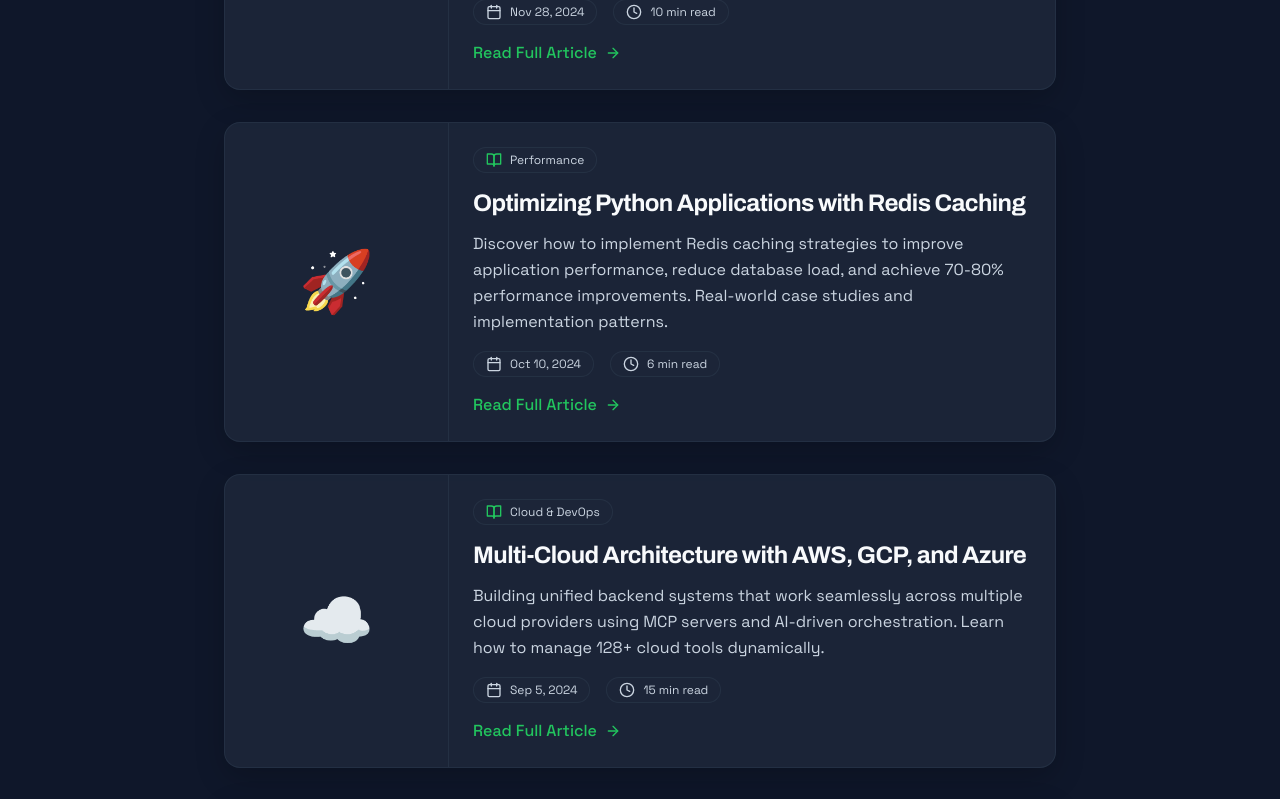
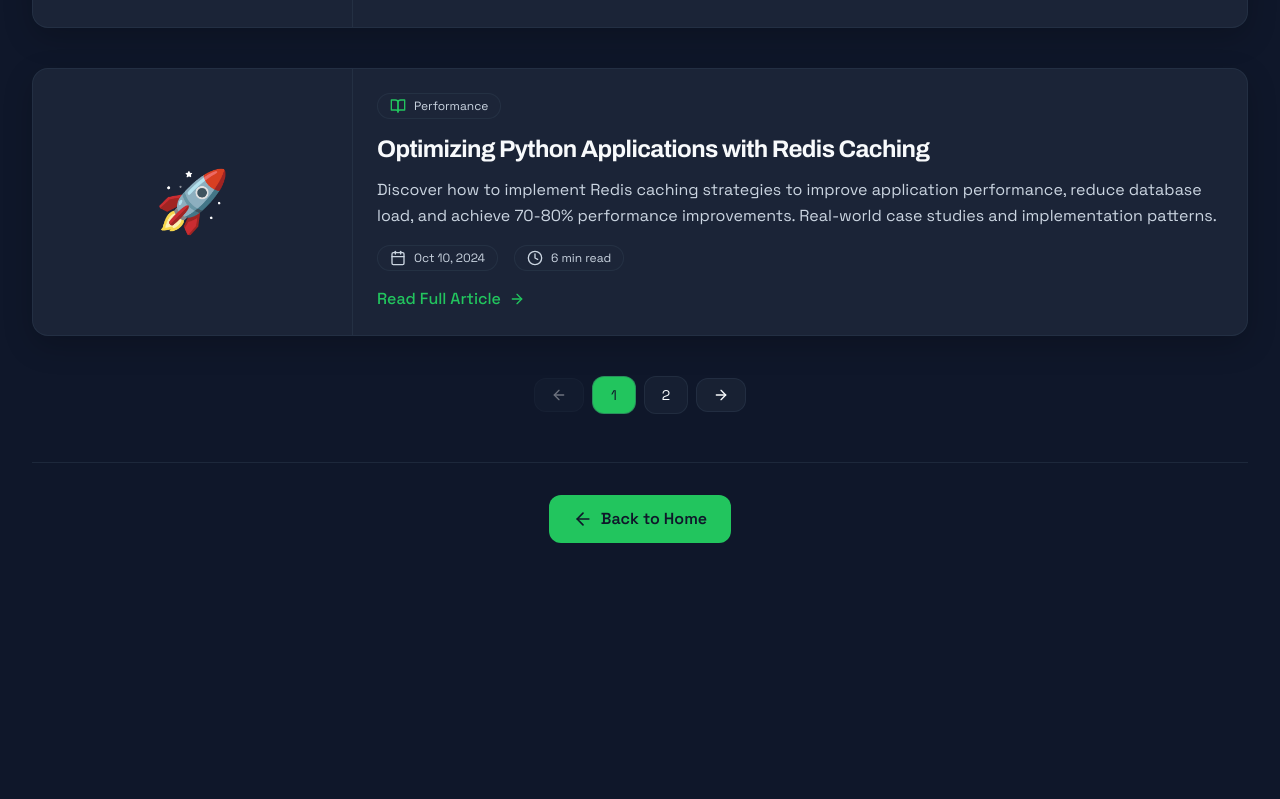
Before and after one commit to harshasv08/nextjs-portfolio, a Next.js app: page /blogs in a window 1280 px wide. Shown: the part 1240-2039 px from the top of the page. After the commit the page ends 1831 px from the top, so only its background shows below. Built offline with nearby package versions, Linux system fonts and the light colour scheme; no server answers; the database is empty.

Commit message:
minor UI changes

```diff
--- a/app/blogs/page.tsx
+++ b/app/blogs/page.tsx
@@ -19,6 +19,8 @@
 export default function BlogsPage() {
   const [allBlogs, setAllBlogs] = useState<Blog[]>([])
   const [loading, setLoading] = useState(true)
+  const [page, setPage] = useState(1)
+  const pageSize = 4
 
   useEffect(() => {
     fetchBlogs()
@@ -112,6 +114,20 @@
   },
   ]
 
+  const sourceBlogs = (allBlogs.length > 0 ? allBlogs : fallbackBlogs)
+  const totalPages = Math.max(1, Math.ceil(sourceBlogs.length / pageSize))
+  const safePage = Math.min(page, totalPages)
+  const startIdx = (safePage - 1) * pageSize
+  const pageItems = sourceBlogs.slice(startIdx, startIdx + pageSize)
+
+  const goToPage = (nextPage: number) => {
+    const clamped = Math.min(Math.max(1, nextPage), totalPages)
+    setPage(clamped)
+    if (typeof window !== 'undefined') {
+      window.scrollTo({ top: 0, behavior: 'smooth' })
+    }
+  }
+
   return (
     <main className="min-h-screen bg-background pt-24">
       {/* Header with Back Button */}
@@ -142,7 +158,7 @@
       </div>
 
       {/* Page Content */}
-      <div className="container-page max-w-4xl py-12">
+      <div className="container-page max-w-7xl py-12">
         {/* Page Header */}
         <motion.div
           initial={{ opacity: 0, y: 30 }}
@@ -160,8 +176,8 @@
         </motion.div>
 
         {/* Vertical Blog Cards */}
-        <div className="space-y-8">
-          {(allBlogs.length > 0 ? allBlogs : fallbackBlogs).map((blog, index) => (
+        <div className="space-y-10">
+          {pageItems.map((blog, index) => (
             <motion.article
               key={blog.id || `fallback-${index}`}
               initial={{ opacity: 0, y: 30 }}
@@ -172,7 +188,7 @@
             >
               <div className="flex flex-col md:flex-row">
                 {/* Blog Image/Icon - Vertical Layout */}
-                <div className="w-full md:w-56 h-48 md:h-auto bg-gradient-to-br from-accent/18 to-accent/5 flex items-center justify-center text-6xl group-hover:scale-[1.02] transition-transform duration-300 flex-shrink-0 border-b md:border-b-0 md:border-r border-primary-light/40">
+                <div className="w-full md:w-80 h-56 md:h-auto bg-gradient-to-br from-accent/18 to-accent/5 flex items-center justify-center text-6xl group-hover:scale-[1.02] transition-transform duration-300 flex-shrink-0 border-b md:border-b-0 md:border-r border-primary-light/40">
                   {blog.image}
                 </div>
 
@@ -234,6 +250,49 @@
           ))}
         </div>
 
+        {/* Pagination */}
+        <div className="mt-10 flex items-center justify-center gap-2">
+          <button
+            type="button"
+            onClick={() => goToPage(safePage - 1)}
+            disabled={safePage <= 1}
+            className="icon-btn disabled:opacity-40 disabled:cursor-not-allowed px-4 py-2"
+            aria-label="Previous page"
+          >
+            <ArrowLeft className="w-4 h-4" />
+          </button>
+
+          <div className="flex items-center gap-2">
+            {Array.from({ length: totalPages }).slice(0, 7).map((_, i) => {
+              const p = i + 1
+              const active = p === safePage
+              return (
+                <button
+                  key={p}
+                  type="button"
+                  onClick={() => goToPage(p)}
+                  className={`min-w-[44px] rounded-xl border border-primary-light/40 px-3 py-2 text-sm transition-colors ${
+                    active ? 'bg-accent text-background' : 'bg-primary/50 text-text hover:bg-primary'
+                  }`}
+                  aria-current={active ? 'page' : undefined}
+                >
+                  {p}
+                </button>
+              )
+            })}
+          </div>
+
+          <button
+            type="button"
+            onClick={() => goToPage(safePage + 1)}
+            disabled={safePage >= totalPages}
+            className="icon-btn disabled:opacity-40 disabled:cursor-not-allowed px-4 py-2"
+            aria-label="Next page"
+          >
+            <ArrowRight className="w-4 h-4" />
+          </button>
+        </div>
+
         {/* Back to Home Button at Bottom */}
         <motion.div
           initial={{ opacity: 0 }}
--- a/components/Hero.tsx
+++ b/components/Hero.tsx
@@ -72,20 +72,20 @@
               4+ years experience
             </span>
           </motion.div>
-          <h1 className="text-5xl md:text-7xl lg:text-8xl font-heading font-bold mb-4 tracking-tight">
+          <h1 className="font-heading font-bold mb-4 tracking-tight whitespace-nowrap text-[clamp(2.6rem,6vw,5.75rem)] leading-[1.02]">
             <motion.span
-              initial={{ opacity: 0, x: -20 }}
-              animate={{ opacity: 1, x: 0 }}
+              initial={{ opacity: 0, y: 14 }}
+              animate={{ opacity: 1, y: 0 }}
               transition={{ delay: 0.3, duration: 0.6 }}
-              className="block text-text"
+              className="text-text"
             >
               Hi, I’m{' '}
             </motion.span>
             <motion.span
-              initial={{ opacity: 0, x: 20 }}
-              animate={{ opacity: 1, x: 0 }}
-              transition={{ delay: 0.5, duration: 0.6 }}
-              className="block text-accent"
+              initial={{ opacity: 0, y: 14 }}
+              animate={{ opacity: 1, y: 0 }}
+              transition={{ delay: 0.45, duration: 0.6 }}
+              className="text-accent"
             >
               Harsha
             </motion.span>
```
